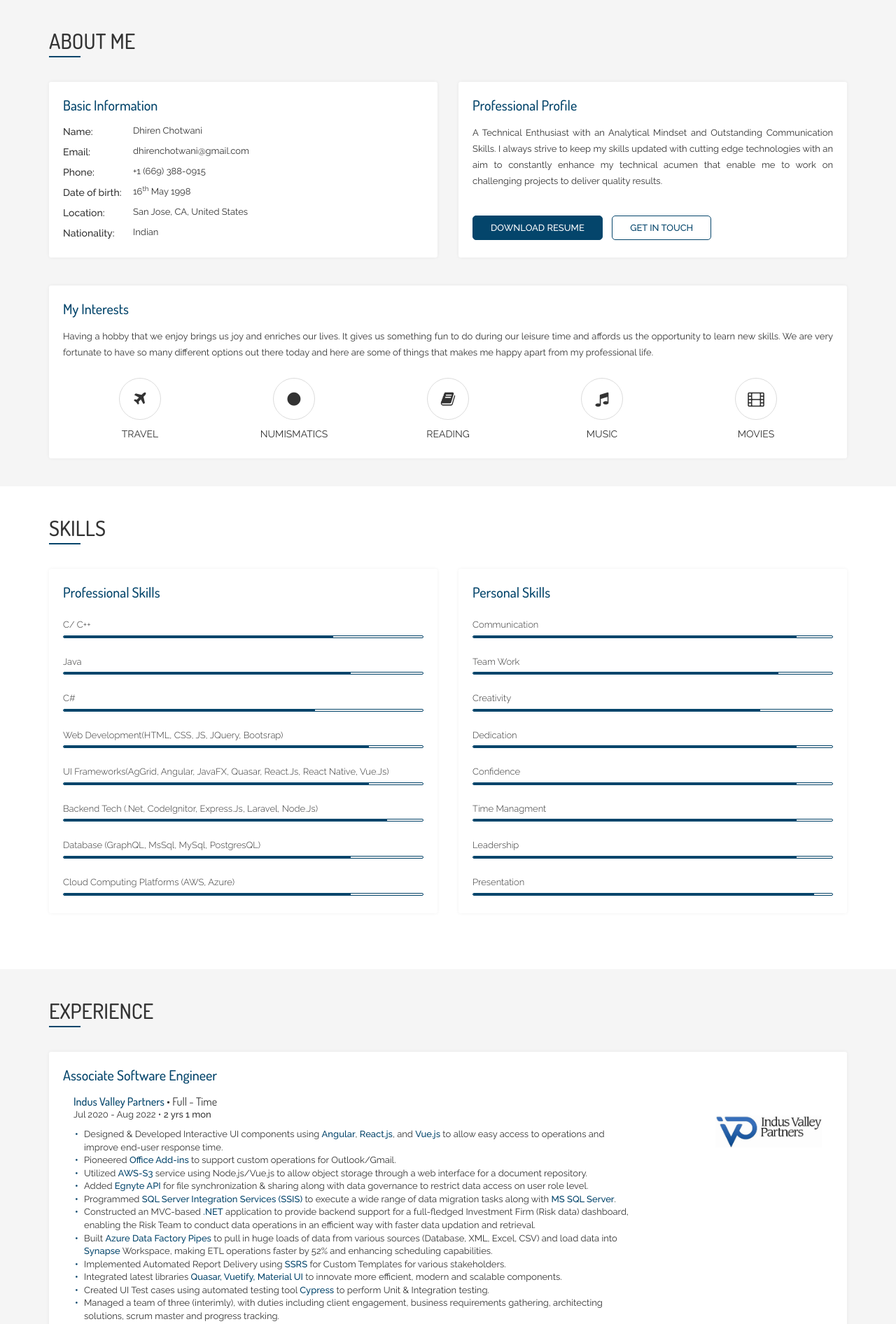
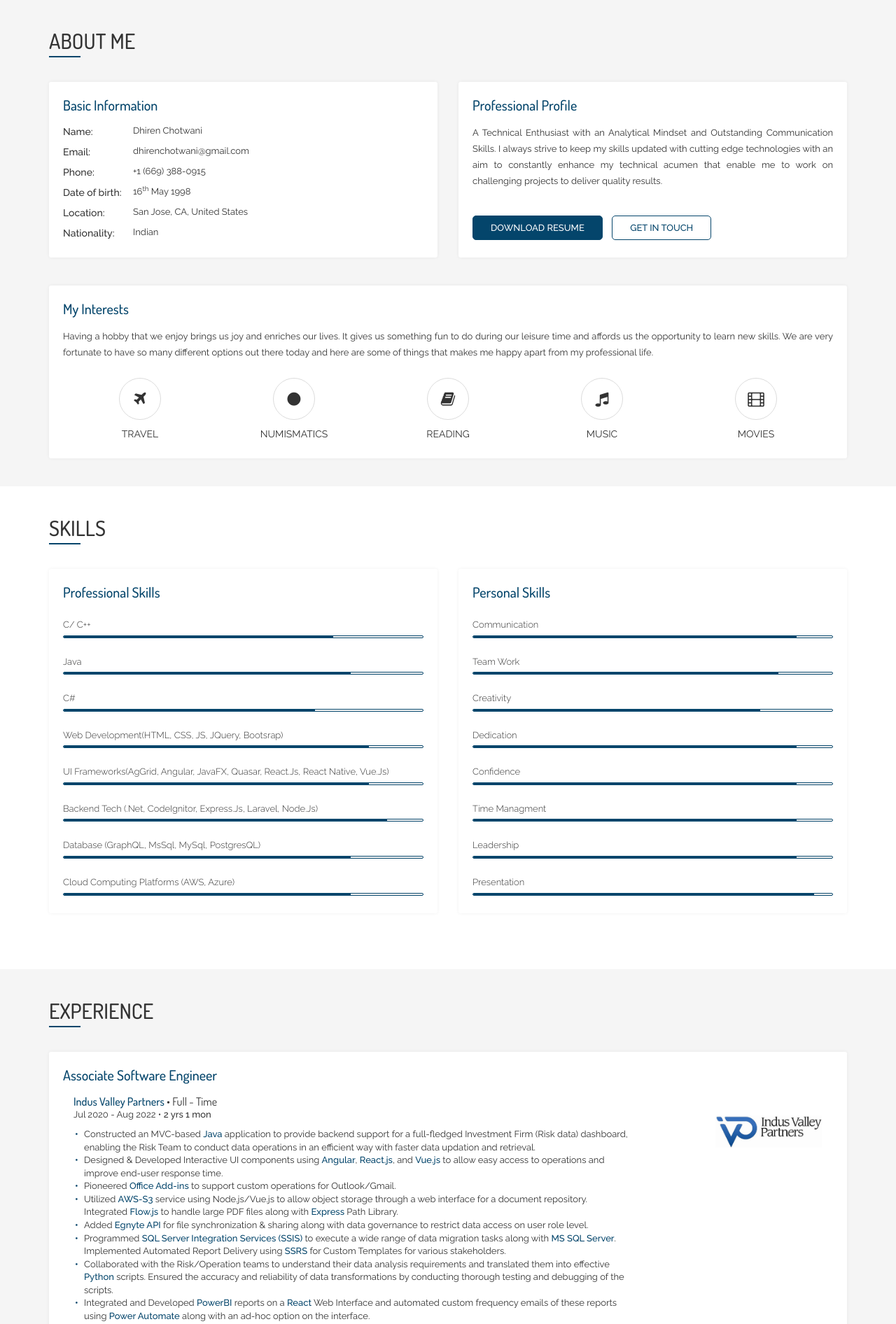
Before and after one commit to dhirenchotwani/dhirenchotwani.github.io, a PHP site: page / in a window 1280 px wide. Shown: the part 651-2543 px from the top of the page at 70% size. Run offline with PHP 8.4, Linux system fonts and the light colour scheme; some libraries are stand-ins or nearby versions.

Commit message:
Updated MS School Grade and Work-Ex

```diff
--- a/index.html
+++ b/index.html
@@ -412,15 +412,15 @@
 
 											<div class="workExp">
 												<ul>
+													<li>Constructed an MVC-based <b>Java</b> application to provide backend support for a full-fledged Investment Firm (Risk data) dashboard, enabling the Risk Team to conduct data operations in an efficient way with faster data updation and retrieval.</li>
 													<li>Designed & Developed Interactive UI components using <b>Angular</b>, <b>React.js</b>, and <b>Vue.js</b> to allow easy access to operations and improve end-user response time.</li>
 													<li>Pioneered <b>Office Add-ins</b> to support custom operations for Outlook/Gmail.</li>
-													<li>Utilized <b>AWS-S3</b> service using Node.js/Vue.js to allow object storage through a web interface for a document repository.</li>
+													<li>Utilized <b>AWS-S3</b> service using Node.js/Vue.js to allow object storage through a web interface for a document repository. Integrated <b>Flow.js</b>  to handle large PDF files along with <b>Express</b> Path Library.													</li>
 													<li>Added <b>Egnyte API</b> for file synchronization & sharing along with data governance to restrict data access on user role level.</li>
-													<li>Programmed <b>SQL Server Integration Services (SSIS)</b> to execute a wide range of data migration tasks along with <b>MS SQL Server</b>.</li>
-													<li>Constructed an MVC-based <b>.NET</b> application to provide backend support for a full-fledged Investment Firm (Risk data) dashboard, enabling the Risk Team to conduct data operations in an efficient way with faster data updation and retrieval.</li>
+													<li>Programmed <b>SQL Server Integration Services (SSIS)</b> to execute a wide range of data migration tasks along with <b>MS SQL Server</b>. Implemented Automated Report Delivery using <b>SSRS</b> for Custom Templates for various stakeholders.</li>
+													<li>Collaborated with the Risk/Operation teams to understand their data analysis requirements and translated them into effective <b>Python</b> scripts. Ensured the accuracy and reliability of data transformations by conducting thorough testing and debugging of the scripts. </li>
+													<li>Integrated and Developed <b>PowerBI</b> reports on a <b>React</b> Web Interface and automated custom frequency emails of these reports using <b>Power Automate</b> along with an ad-hoc option on the interface. </li>
 													<li>Built <b>Azure Data Factory Pipes</b> to pull in huge loads of data from various sources (Database, XML, Excel, CSV) and load data into <b>Synapse</b> Workspace, making ETL operations faster by 52% and enhancing  scheduling capabilities.</li>
-													<li>Implemented Automated Report Delivery using <b>SSRS</b> for Custom Templates for various stakeholders.</li>
-													<li>Integrated latest libraries <b>Quasar, Vuetify, Material UI</b> to innovate more efficient, modern and scalable components.</li>
 													<li>Created UI Test cases using automated testing tool <b>Cypress</b> to perform Unit & Integration testing.</li>
 													<li>Managed a team of three (interimly), with duties including client engagement, business requirements gathering, architecting solutions, scrum master and progress tracking.</li>
 												</ul>
@@ -433,6 +433,7 @@
 												<span class="divider"><b>|</b></span>
 												<img src="https://img.shields.io/static/v1?logoColor=white&color=04456b&message=C%23&label=" alt="C#">
 												<img src="https://img.shields.io/static/v1?logoColor=white&color=04456b&message=.NET&label=" alt=".Net">
+												<img src="https://img.shields.io/static/v1?logoColor=white&color=04456b&message=Java&label=" alt="Java">
 												<img src="https://img.shields.io/static/v1?logoColor=white&color=04456b&message=NodeJS&label=" alt="Node">
 												<span class="divider"><b>|</b></span>
 												<img src="https://img.shields.io/static/v1?logoColor=white&color=04456b&message=MSSQL&label=" alt="MSSQL">
@@ -480,10 +481,12 @@
 										<div class="timeline-panel">
 											<div class="timeline-heading">
 												<h2>MS in <b style="color:#04456b">Computer Science & Engineering</b></h2>
+												<h3>Grade : 3.76</h3>
 												<span class="date">2022 - 2024(Expected)</span>
 											</div>
 											<div class="timeline-body">
 												<p>Pursuing my Masters Degree from <a style="color: #04456b" href="https://www.scu.edu/engineering/">Santa Clara University - School OF Engineering</a>, California, United States. </p>
+
 											</div>
 
 										</div>
--- a/style.css
+++ b/style.css
@@ -953,6 +953,9 @@ b{
     float: none !important;
 }
 
+.techstack{
+	width: 110%;
+}
 
 .techstack > .divider{
 	font-size:19px
```
Also changed, not shown: 1 other file.
